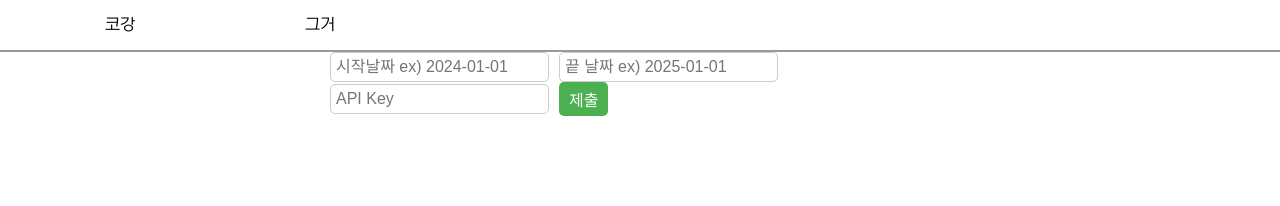
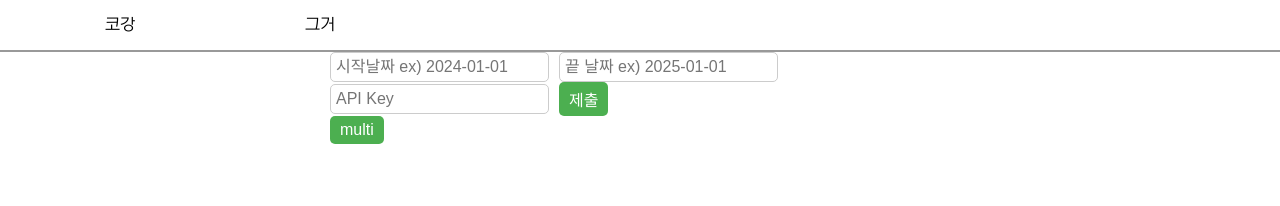
Before and after one commit to BoyeonK/maple_corecal, a React (Create React App) app: page / in a window 1280 px wide. Both pictures are taken after a click on the element "그거". Shown: the top 206 px of the page. Built offline with nearby package versions, Linux system fonts and the light colour scheme.

Commit message:
worker thread를 생성해 작업 이전

```diff
--- a/src/components/ganghwa.jsx
+++ b/src/components/ganghwa.jsx
@@ -4,6 +4,7 @@ import axios from "axios";
 import { bossAcc, Routa, accquiredMeso } from "../stats/equips";
 import { useRecoilState } from "recoil";
 import { UsedMesoByItem } from "../recoil/Atoms";
+import { makeSWorker } from "../workers/starforceworker";
 
 const GangHwa = () => {
   const [sValue, setSValue] = useState('')
@@ -146,6 +147,17 @@ const GangHwa = () => {
     callApi(sTime, eTime)
   }
 
+  const clickMTButton = () => {
+    const sWorker = makeSWorker()
+    const params = { "count": 1000, "date": "2024-01-01" }
+    const headers = {"x-nxopen-api-key": "abcd"}
+    sWorker.postMessage({params, headers})
+    sWorker.onmessage = (e) => {
+      console.log("Message from Worker:", e.data)
+      sWorker.terminate()
+    }
+  }
+
   return (
     <>
       <Container>
@@ -168,6 +180,7 @@ const GangHwa = () => {
         />
         <Button onClick={()=>{clickButton()}}>제출</Button>
       </Container>
+      <Button onClick={()=>{clickMTButton()}}>multi</Button>
       {spiner && <div>처리중...</div>}
       {Object.keys(usedMesoByItem).map((key, index) => {
         return (
--- /dev/null
+++ b/src/workers/starforceworker.js
@@ -0,0 +1,14 @@
+const starforceWorkerCode = `
+  self.onmessage = function(e) {
+    const count = e.data.params.count
+    const date = e.data.params.date
+    const key = e.data.headers['x-nxopen-api-key']
+    console.log("Count:", count)
+    console.log("Date:", date)
+    console.log("Key:", key)
+    self.postMessage("Hello ");
+  }
+`
+
+const blob = new Blob([starforceWorkerCode], { type: "application/javascript" })
+export const makeSWorker = () => (new Worker(URL.createObjectURL(blob)))
```
